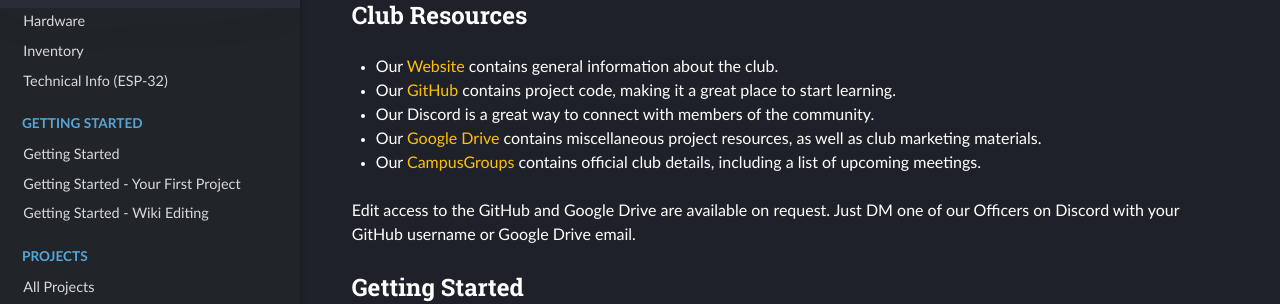
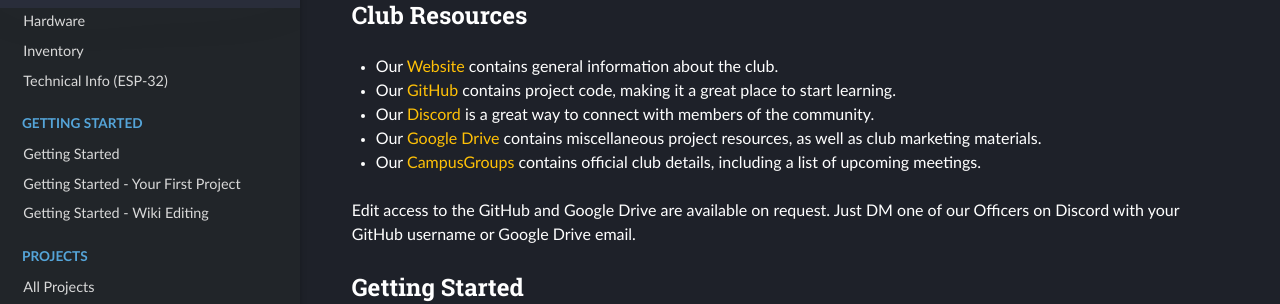
Before and after one commit to Norse-IoT/Wiki, an MkDocs documentation site: the page built from docs/index.md, in a window 1280 px wide. Shown: the part 252-556 px from the top of the page. Built offline with MkDocs 1.6.1, drawn with Linux system fonts in a browser that asks for light colours; nearby versions of some CDN libraries; part of the change alters nothing that is shown.

```diff
--- a/docs/index.md
+++ b/docs/index.md
@@ -6,7 +6,7 @@ The Norse IoT club is focused on student led research and projects concerning In
 
 - Our [Website]( https://norseiot.club/) contains general information about the club.
 - Our [GitHub](https://github.com/Norse-IoT) contains project code, making it a great place to start learning.
-- Our Discord is a great way to connect with members of the community.
+- Our [Discord](discord.norseiot.club) is a great way to connect with members of the community.
 - Our [Google Drive](https://drive.google.com/drive/u/0/folders/1_bXkjTFmD5fFj2BjkoAQpjkyQ-yj5juh) contains miscellaneous project resources, as well as club marketing materials.
 - Our [CampusGroups](https://norseiot.club/campusgroups) contains official club details, including a list of upcoming meetings.
 
```
